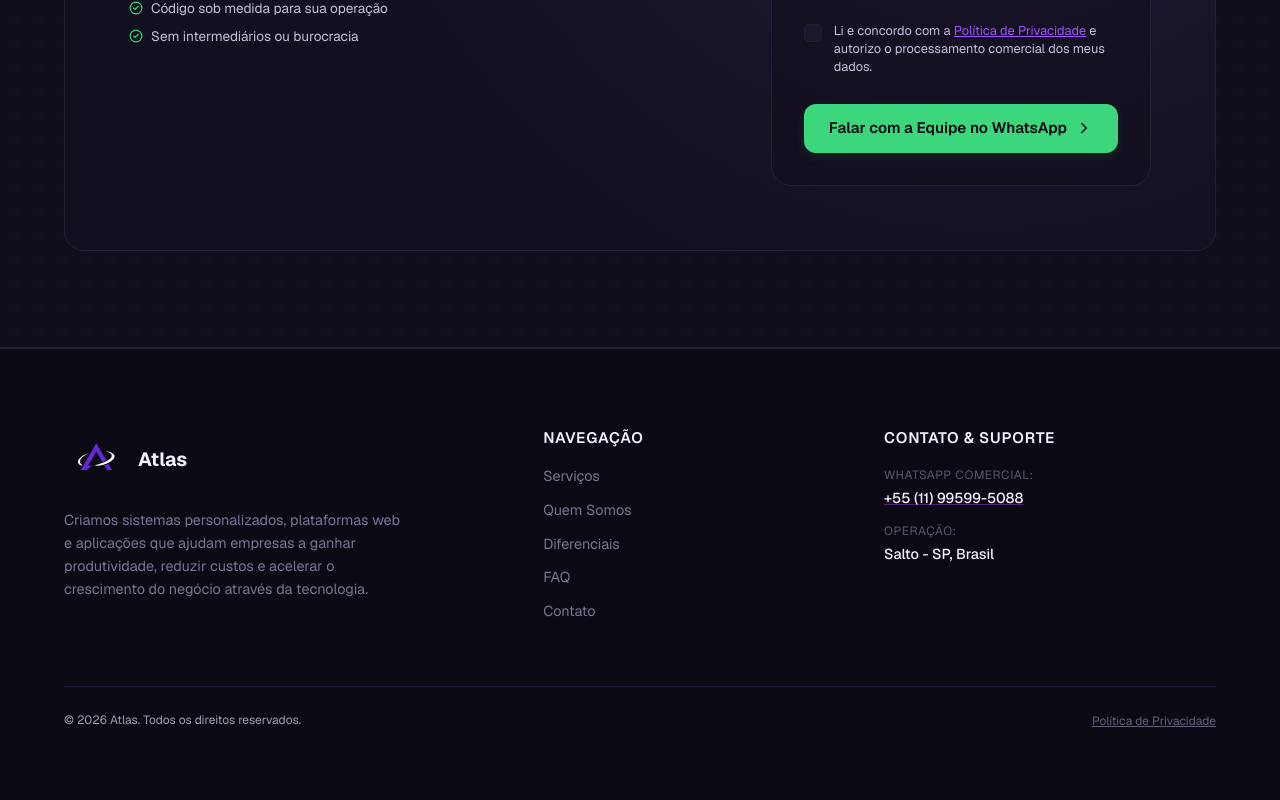
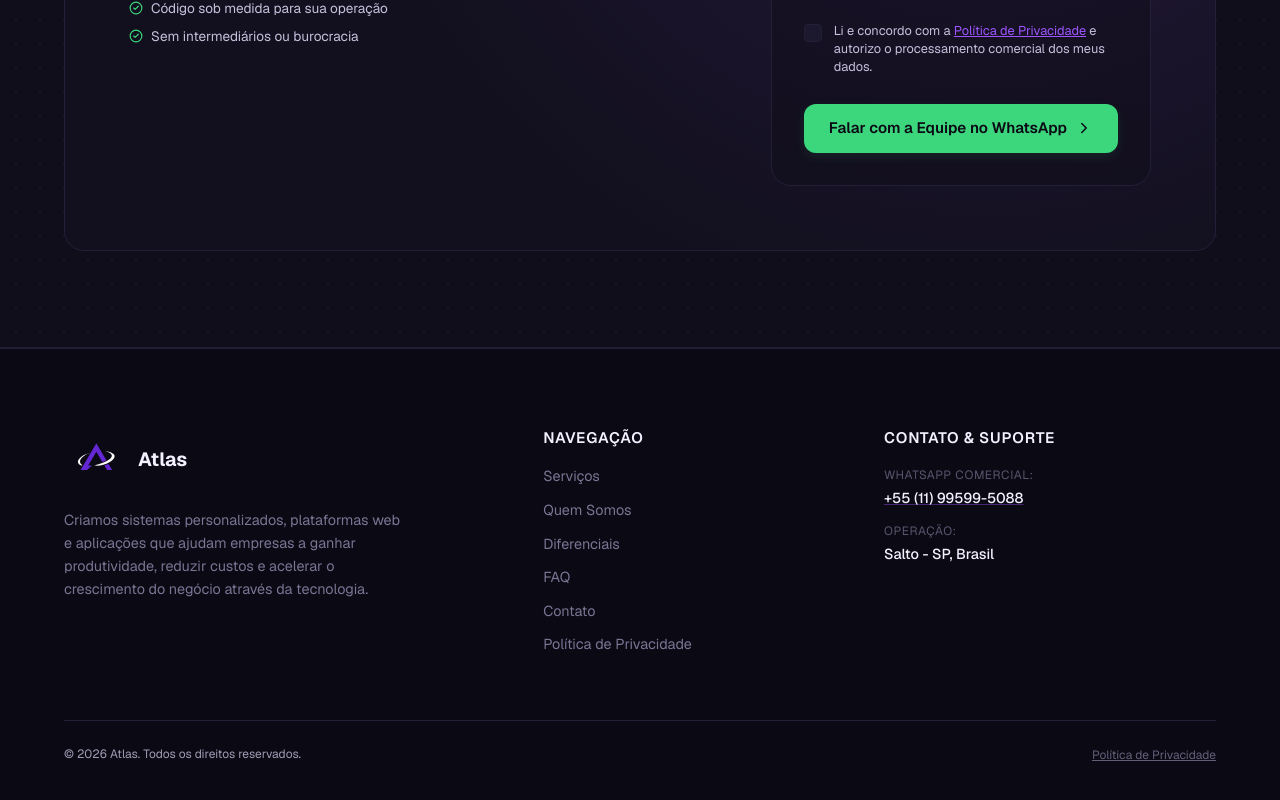
Before and after one commit to Matiaszz/atlas_landing, a Next.js app: page / in a window 1280 px wide. Shown: the part 5136-5936 px from the top of the page. Before the commit the page ends 5907 px from the top, so only its background shows below. Built offline with nearby package versions, Linux system fonts and the light colour scheme.

Commit message:
fix: lgpd footer

```diff
--- a/src/app/page.tsx
+++ b/src/app/page.tsx
@@ -864,6 +864,7 @@ Criamos sistemas personalizados, plataformas web e aplicações que ajudam empre
             <li><a href="#principles">Diferenciais</a></li>
             <li><a href="#faq">FAQ</a></li>
             <li><a href="#contact">Contato</a></li>
+            <li><a href="/politica-de-privacidade">Política de Privacidade</a></li>
           </ul>
         </div>
 
```
